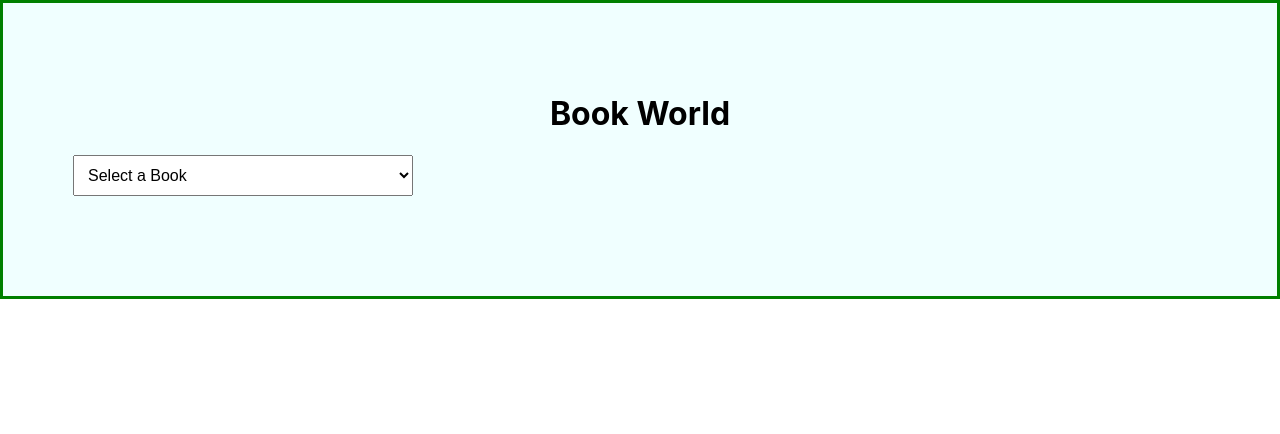
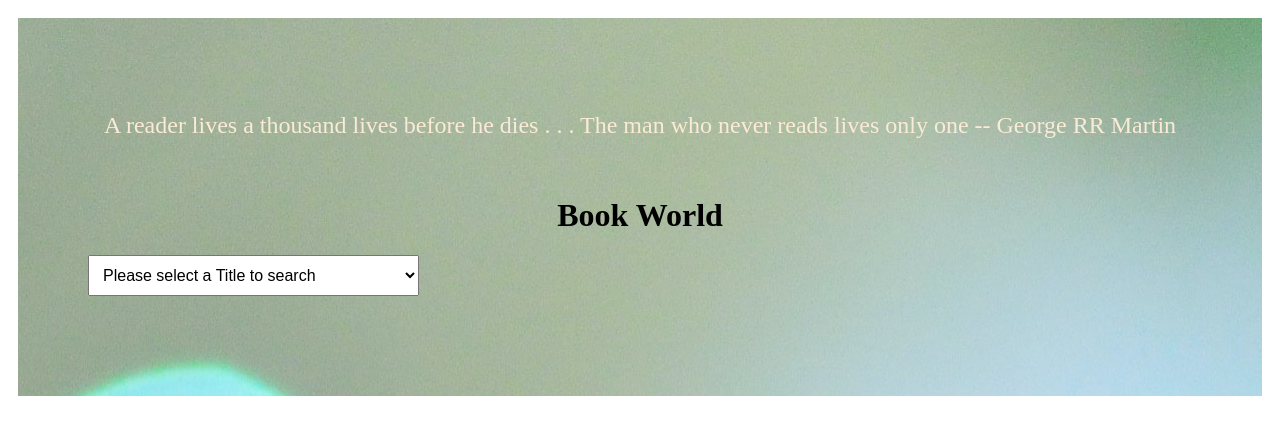
Before and after one commit to Keerthana504/project-book-store, a React (Create React App) app: page / in a window 1280 px wide. Shown: the top 434 px of the page. Built offline with nearby package versions, Linux system fonts and the light colour scheme.

Commit message:
changes 3

```diff
--- a/src/App.js
+++ b/src/App.js
@@ -1,4 +1,5 @@
 import './App.css';
+//import bgImage from '../images/Book-bg.jpg';
 // import Dropdown from './components/Dropdown';
 // import Table from './components/Table';
 import Main from './components/Main';
@@ -7,7 +8,7 @@ function App() {
 
   const alignCenter = {
     textAlign: 'center',
-    border:'3px solid green',
+    //border:'3px solid green',
     //color: 'blue',
     //lineHeight: 10,
     padding: '70px',
@@ -15,6 +16,7 @@ function App() {
 
   return (
     <div style={alignCenter} className='bg-color'>
+      <p className='quote'>A reader lives a thousand lives before he dies . . . The man who never reads lives only one -- George RR Martin</p>
       <h1>Book World</h1>
       {/* <Main></Main>*/}
       <Main/>
--- a/src/components/Dropdown.js
+++ b/src/components/Dropdown.js
@@ -30,7 +30,7 @@ function Dropdown(props){
                         {/* {items ? items.books.map((item)=>{
                             <option value="book1" onChange={selectedTitleHandler} >item</option>
                         }):null} */}
-                <option class="dropdown-content" value="Select"  key="Select">Select a Book</option>
+                <option class="dropdown-content" value="Select"  key="Select">Please select a Title to search</option>
                 {
                     //each item in the dropdown should have a key
                     items.books.map((list) =>(
--- a/src/components/Main.js
+++ b/src/components/Main.js
@@ -26,7 +26,7 @@ function Main(props) {
             { head: "Title", colName: "title", sortable: true },
             { head: "Book Cover", colName: "cover", sortable: false },
             { head: "Author", colName: "author", sortable: false },
-            { head: "Published", colName: "published", sortable: true },
+            { head: "Published", colName: "published", sortable: false },
         ]
     }
     var showTable = false;
@@ -77,6 +77,8 @@ function Main(props) {
     return (
 
         <div>
+            <meta name="viewport"
+      content="width=device-width, maximum-scale=1.5"></meta>
             <div className="mar-bottom">
                 {/* <p>Please search for any title</p> */}
                 <Dropdown titles={titles} selectedTitle = {userTitle}></Dropdown>
--- a/src/components/Table.js
+++ b/src/components/Table.js
@@ -1,19 +1,20 @@
-import { useState , useCallback , useTransition } from "react";
+import { useState , useCallback , useTransition ,useMemo ,useRef} from "react";
 //import Sorting from "./Sorting";
 
 function Table(props){
 
-
-    const headings = props.heading? props.heading.headers : '';
-    const response = props.resData ? props.resData.docs : '';
+    var headings = props.heading? props.heading.headers : '';
+    var response = props.resData ? props.resData.docs : '';
     //var bookList = response? processData(response): '';
-    const bookList = response? processData(response): '';
+    var bookList = [];
+    bookList = response? processData(response): [];
+    var showTableHead = bookList.length? true : false;
     const [sortOrder, setSortOrder] = useState('asc');
-    const [data, setData] =  useState(bookList);
-    //const initialBookList = data.concat(bookList);
-    const [isSorting, startTransition] = useTransition({ timeoutMs: 1000 });
+   // const [data, setData] =  useState([]);
+    var column = 'title';
+    const [isSorting, startTransition] = useTransition({ timeoutMs: 3000 });
+    const thRef = useRef(null);
     //console.log(initialBookList);
-
 
     function processData(res) {
         const tableData = [];
@@ -24,6 +25,7 @@ function Table(props){
             let isbn = item.isbn && item.isbn.length? item.isbn[0]: '';
             const details = {author:author, publish:publish, title:title, isbn:isbn};
             tableData.push(details);
+            showTableHead = true;
         });
        //[...bookList].concat(tableData);
         return tableData;
@@ -61,9 +63,9 @@ function Table(props){
         //       setData(sortedData);
         //     }, [unSortedData]);
 
-
-    function sortData(column) {
-        startTransition(() => {
+    const sortedList = useMemo(() => {
+       //const initialBookList= data.concat(bookList);
+       //setData(initialBookList);
        const sortedData = [...bookList].sort((a, b) => {
             if (a[column] < b[column]) {
                 return sortOrder === 'asc' ? -1 : 1;
@@ -73,12 +75,34 @@ function Table(props){
             }
             return 0;
         });
-            setData([...sortedData]);
+        bookList = sortedData.length ? sortedData : [];
+    }, [bookList]);
+
+    // const sortData = () => {
+    //    column = thRef.current.textContent;
+    //   };
+
+    function sortData(event) {
+        // console.log("event", event);
+        // event.preventDefault();
+        //column = col;
+        //column = event.currentTarget.__reactProps$e2b4ffk6ced.value;
+       // startTransition(() => {
+            // const sortedData = [...bookList].sort((a, b) => {
+            //     if (a[column] < b[column]) {
+            //         return sortOrder === 'asc' ? -1 : 1;
+            //     }
+            //     if (a[column] > b[column]) {
+            //         return sortOrder === 'asc' ? 1 : -1;
+            //     }
+            //     return 0;
+            // });
+            // bookList = sortedData;
+            //setData(sortedData);
             //data = sortedData;
             setSortOrder(sortOrder === 'asc' ? 'desc' : 'asc');
-        });
+       // });
     }
-
 
     console.log("list", bookList);
     console.log("table props", props);
@@ -90,10 +114,10 @@ function Table(props){
         <table className="my-table">
             <thead>
                 <tr>
-                    {bookList &&
+                    {bookList && showTableHead &&
                         headings.map((item) =>(
                             //<th key={item.head} onClick= {<Sorting column={item.head} data={bookList}></Sorting>}>
-                            <th key={item.head} onClick= {() => sortData(item.colName)} disabled={isSorting}>
+                            <th key={item.head} onClick= {item.sortable ? sortData : null} disabled={isSorting}>
                             {item.head} {item.sortable ? sortOrder === 'asc' ? '▲' : '▼': '' }  </th>
                         ))
                     }
--- a/src/index.css
+++ b/src/index.css
@@ -1,10 +1,23 @@
 body {
-  margin: 0;
+  /* margin: 0;
   font-family: -apple-system, BlinkMacSystemFont, 'Segoe UI', 'Roboto', 'Oxygen',
     'Ubuntu', 'Cantarell', 'Fira Sans', 'Droid Sans', 'Helvetica Neue',
     sans-serif;
   -webkit-font-smoothing: antialiased;
-  -moz-osx-font-smoothing: grayscale;
+  -moz-osx-font-smoothing: grayscale; */
+  display: flex;
+  overflow-x: auto;
+  white-space: nowrap;
+  padding: 10px;
+  flex-direction: column;
+  flex-wrap: wrap;
+  height: 100%;
+}
+.quote {
+  padding-bottom: 34px;
+  font-size: 1.50rem;
+  font-family: cursive;
+  color: antiquewhite;
 }
 
 .my-table {
@@ -14,7 +27,11 @@ body {
 }
 
 .bg-color{
-  background: azure;
+  /* background: azure; */
+  background-image: url('./images/Book-bg.jpg');
+  height: 100;
+  width: 200;
+  /* display: flex; */
 }
 
 .mar-bottom{
@@ -32,6 +49,9 @@ body {
 .my-table th {
   background-color: #f2f2f2;
   font-weight: bold;
+  position: sticky;
+  position: -webkit-sticky;
+  top: 0;
 }
 
 .dropdown {
```
Also changed, not shown: src/images/Book-bg.jpg (added), 1 other file (tests, documents, lock files or other folders). Lines whose indentation alone changed are shown as unchanged.
